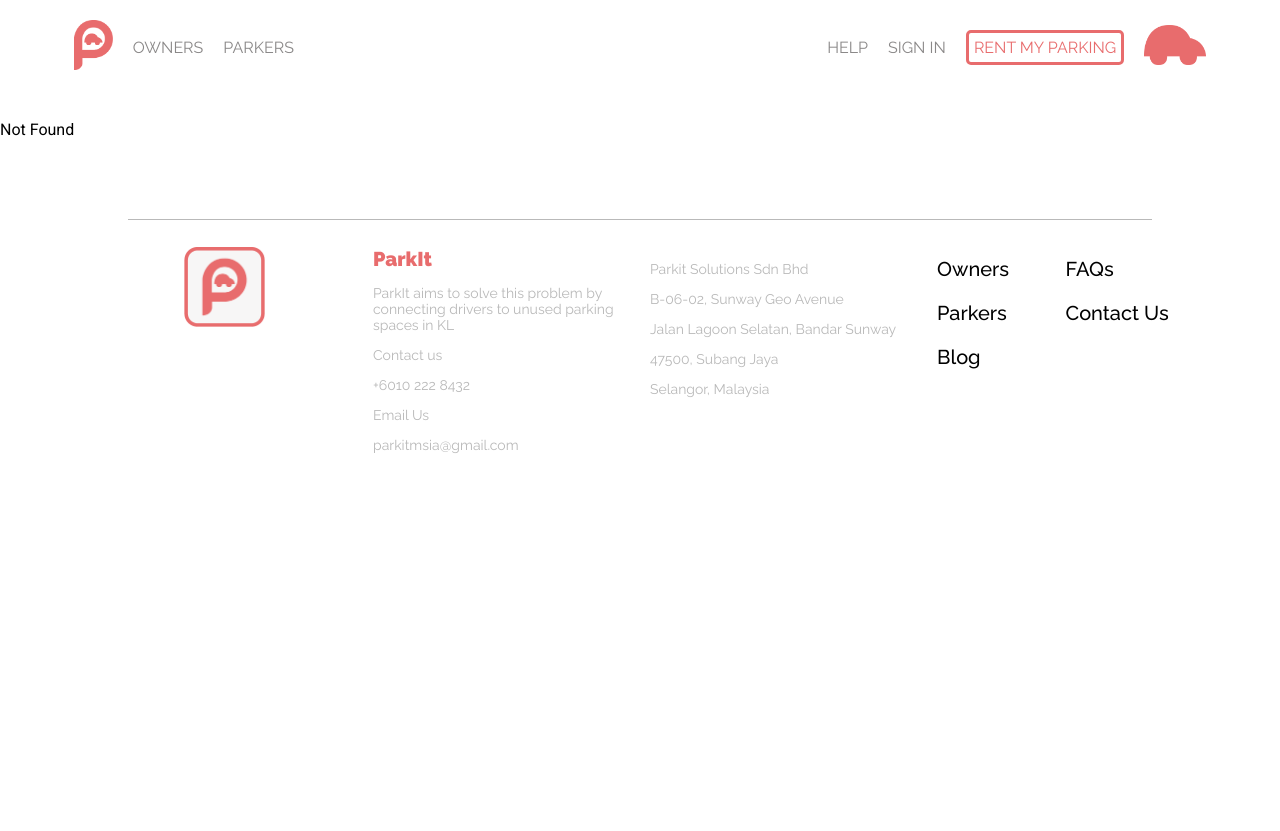
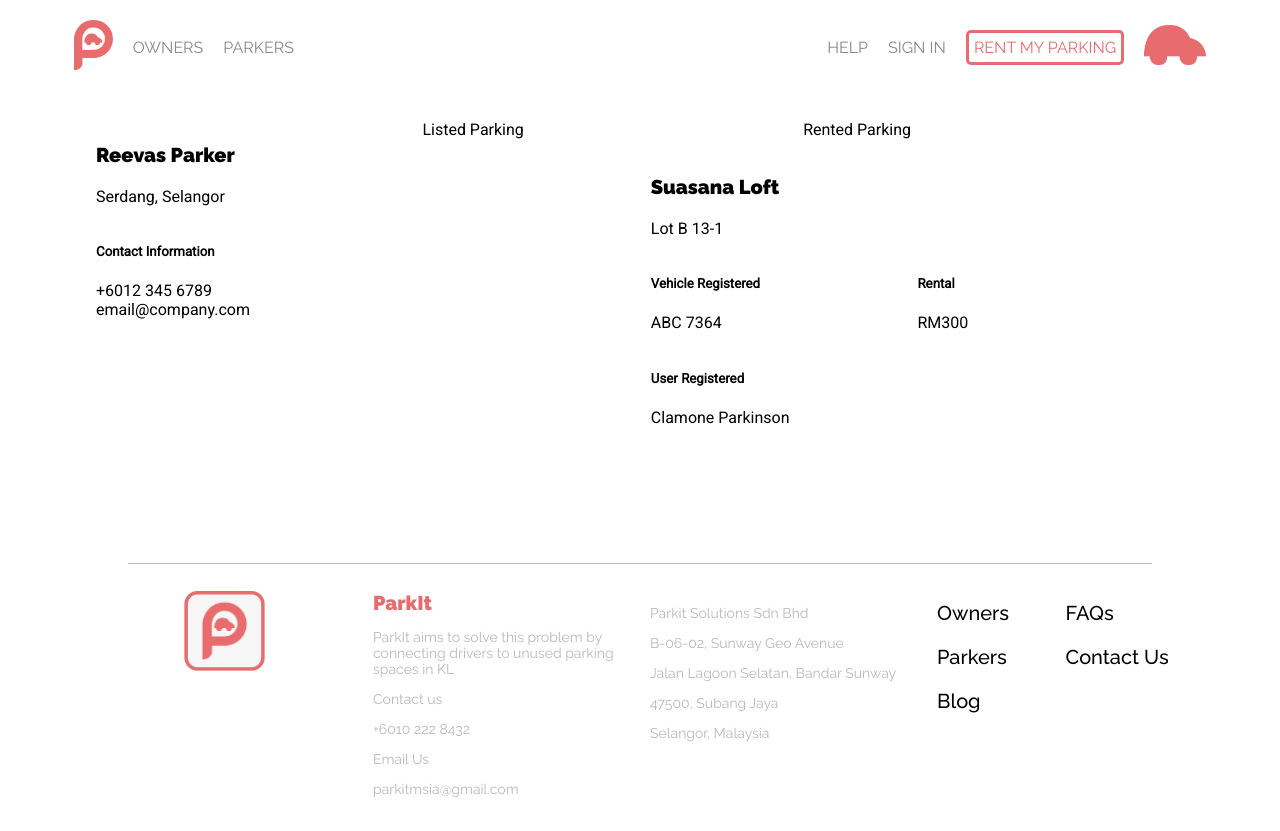
Before and after one commit to faizshahudin/parkit, a React (Create React App) app: page /dashboard in a window 1280 px wide. Before the commit the page ends 800 px from the top, so only its background shows below. Built offline with nearby package versions, Linux system fonts and the light colour scheme; what react-google-maps would draw is missing.

Commit message:
Initial dashboard UI

```diff
--- a/src/components/App.js
+++ b/src/components/App.js
@@ -4,6 +4,7 @@ import Owners from "./Owners"
 import Login from "./Login"
 import Register from "./Register"
 import AddListing from "./AddListing"
+import Dashboard from "./Dashboard"
 import Nav from "./Nav"
 import FindParking from "./FindParking"
 import Footer from "./Footer"
@@ -22,6 +23,7 @@ class App extends Component {
           <Route path="/login" component={Login} />
           <Route path="/register" component={Register} />
           <Route path="/add-listing" component={AddListing} />
+          <Route path="/dashboard" component={Dashboard} />
           <Route render={function() {
             return <p>Not Found</p>
           }} />
--- a/src/components/Dashboard.js
+++ b/src/components/Dashboard.js
@@ -0,0 +1,55 @@
+import React, { Component } from 'react'
+
+class Dashboard extends Component {
+  render() {
+    return(
+      <div className="dashboard container">
+        <div className="user">
+          <div className="avatar">
+            <img></img>
+            <h3>Reevas Parker</h3>
+            <p>Serdang, Selangor</p>
+          </div>
+          <div className="contact">
+            <h5>Contact Information</h5>
+            <div><img></img><span>+6012 345 6789</span></div>
+            <div><img></img><span>email@company.com</span></div>
+          </div>
+        </div>
+        <div className="parking">
+          <div className="navigation">
+            <p>Listed Parking</p>
+            <p>Rented Parking</p>
+          </div>
+          <div className="listing">
+            <div className="thumbnail">
+              <img></img>
+            </div>
+            <div className="details-container">
+              <div className="name">
+                <h3>Suasana Loft</h3>
+                <p>Lot B 13-1</p>
+              </div>
+              <div className="details">
+                <div>
+                  <h5>Vehicle Registered</h5>
+                  <p>ABC 7364</p>
+                </div>
+                <div>
+                  <h5>Rental</h5>
+                  <p>RM300</p>
+                </div>
+              </div>
+              <div>
+                <h5>User Registered</h5>
+                <p>Clamone Parkinson</p>
+              </div>
+            </div>
+          </div>
+        </div>
+      </div>
+    )
+  }
+}
+
+export default Dashboard
--- a/src/index.css
+++ b/src/index.css
@@ -131,7 +131,7 @@ button:disabled {
 
 /* Home */
 .home {
-  grid-gap: 60px;
+  grid-gap: 30px;
   margin: 5px 0;
 }
 
@@ -481,14 +481,14 @@ button:disabled {
   display: grid;
   grid-gap: 40px;
   grid-template-columns: 1.2fr 0.8fr;
+  padding: 60px 0;
 }
 
+
 .add-listing-form-container {
-  /* background-color: white; */
   box-shadow: 5px 5px 10px 0px rgba(0, 0, 0, 0.2);
   background-color: #f7f6f6;
   width: 90%;
-  margin-right: auto;
   margin-top: auto;
   margin-bottom: auto;
 }
@@ -571,10 +571,6 @@ button:disabled {
 .add-listing-message-container {
   display: grid;
   grid-template-rows: 0.2fr 1.8fr;
-  /* top:0;
-  bottom: 0;
-  left: 0;
-  right: 0; */
   margin-left: auto;
   width: 90%;
   text-align: right;
@@ -859,3 +855,29 @@ button:disabled {
 .find-parking-container .thank-you .redirect p {
   font-size: 10px;
 }
+
+/* Dashboard */
+.dashboard {
+  display: grid;
+  grid-template-columns: 0.3fr 0.7fr;
+}
+
+.dashboard .user {
+  display: grid;
+  grid-template-rows: 0.3fr 0.7fr;
+}
+
+.dashboard .parking .navigation {
+  display: grid;
+  grid-template-columns: 1fr 1fr;
+}
+
+.dashboard .parking .listing {
+  display: grid;
+  grid-template-columns: 0.3fr 0.7fr;
+}
+
+.dashboard .parking .details {
+  display: grid;
+  grid-template-columns: 1fr 1fr;
+}
```
